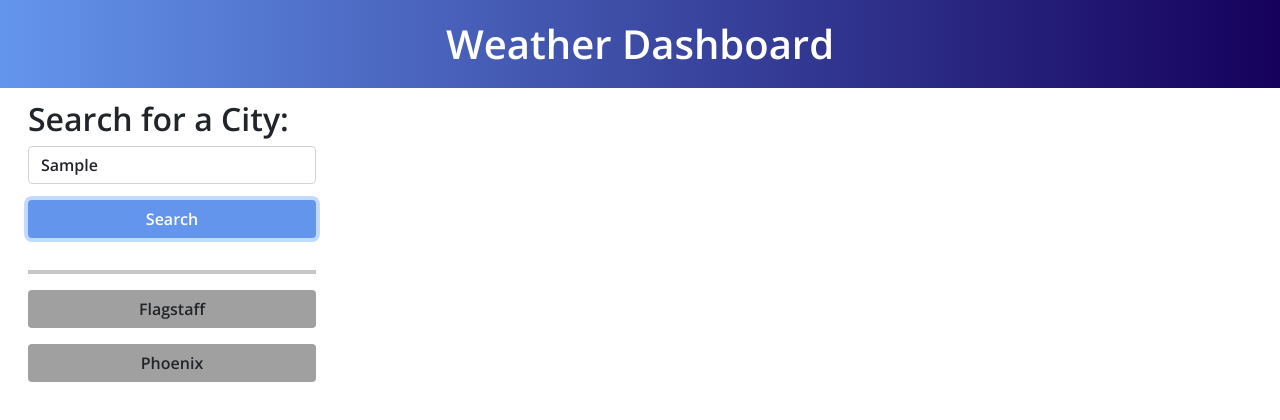
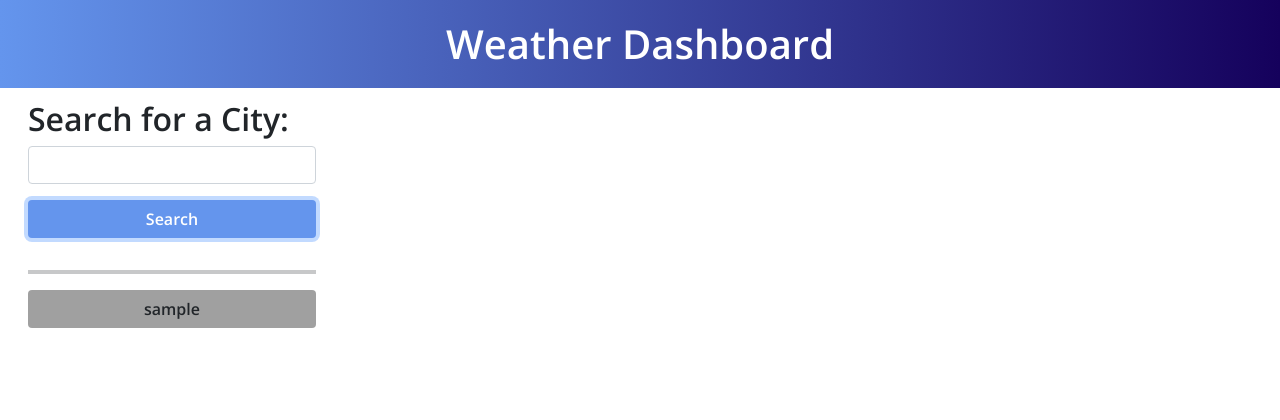
Before and after one commit to JHall-Webway/weather-dashboard, a plain HTML site: page index.html in a window 1280 px wide. Both pictures are taken after typing "Sample" into the empty fields and a click on the button "Search". Drawn offline with nearby package versions, Linux system fonts and the light colour scheme; no server answers.

Commit message:
added persistance

```diff
--- a/assets/css/style.css
+++ b/assets/css/style.css
@@ -50,14 +50,17 @@ body {
 }
 
 .uvi-moderate {
+    color: black;
     background-color: yellow;
 }
 
 .uvi-high {
+    color: black;
     background-color: orange;
 }
 
 .uvi-very-high {
+    color: black;
     background-color: red;
 }
 
--- a/assets/js/script.js
+++ b/assets/js/script.js
@@ -1,8 +1,46 @@
+var searchedCityArray = JSON.parse(localStorage.getItem("cities"));
+
+if (!searchedCityArray) {
+    searchedCityArray = [];
+    localStorage.setItem("cities", JSON.stringify(searchedCityArray))
+}
+
+function loadSearch() {
+
+    $(".city-btn").remove();
+
+    for (let i = 0; i < searchedCityArray.length; i++) {
+        $("<button>")
+            .addClass("btn city-btn mb-3")
+            .html(searchedCityArray[i])
+            .appendTo($(".saved-col"));
+    };
+
+    $(".saved-col").on("click", ".city-btn", function (event) {
+        event.preventDefault();
+        buttonCity = $(this).text().toLowerCase();
+        getCoordinates(buttonCity);
+    });
+};
+
+function buttonMaker(city) {
+    $("<button>")
+        .addClass("btn city-btn mb-3")
+        .text(city)
+        .appendTo($(".saved-col"));
+
+    searchedCityArray = searchedCityArray.filter(e => e !== city);
+
+    searchedCityArray.unshift(city);
+    localStorage.setItem("cities", JSON.stringify(searchedCityArray));
+    loadSearch();
+}
+
 function getCoordinates(city) {
     fetch("https://api.openweathermap.org/data/2.5/weather?q=" + city + "&appid=7a31f75531bd46ded33bdb3c9d2612a9")
         .then(function (response) {
             if (response.ok) {
-                return response.json()
+                return response.json();
             } else {
                 alert("ERROR")
             }
@@ -52,9 +90,9 @@ function displayWeather(current, forecast) {
     var todaysForecast = $("<div>")
         .addClass("col-12 border border-dark");
     var todayName = $("<h2>")
-        .html(current.name + " (" + date.toLocaleString() + ") <img src='http://openweathermap.org/img/wn/" + current.weather[0].icon + ".png' />");
+        .html(current.name + " (" + date.toLocaleString().split(",")[0] + ") <img src='http://openweathermap.org/img/wn/" + current.weather[0].icon + ".png' />");
     var todayTemp = $("<p>")
-        .text("Temperature: " + Math.floor(((current.main.temp - 273.15) * 9/5 + 32)) + " °F");
+        .text("Temperature: " + Math.floor(((current.main.temp - 273.15) * 9 / 5 + 32)) + " °F");
     var todayWind = $("<p>")
         .text("Wind: " + current.wind.speed + " MPH");
     var todayHum = $("<p>")
@@ -90,7 +128,7 @@ function displayWeather(current, forecast) {
         var cardIcon = $("<img src='http://openweathermap.org/img/wn/" + dayObj.weather[0].icon + ".png' />");
         var cardTemp = $("<p>")
             .addClass("card-text")
-            .text("Temp: " + Math.floor(((dayObj.temp.day - 273.15) * 9/5 + 32)) + "°F");
+            .text("Temp: " + Math.floor(((dayObj.temp.day - 273.15) * 9 / 5 + 32)) + "°F");
         var cardWind = $("<p>")
             .addClass("card-text")
             .text("Wind: " + dayObj.wind_speed + " MPH");
@@ -107,16 +145,17 @@ function displayWeather(current, forecast) {
         cardEl
             .appendTo(forecastDiv);
     }
-}
+};
 
 //Search Listeners
 $(".search-col").on("submit", function (event) {
     event.preventDefault();
-    searchTerm = $("#city-input").val().toLowerCase();
-    getCoordinates(searchTerm);
+    searchTerm = $("#city-input").val().trim().toLowerCase();
+    if (searchTerm.length != 0) {
+        getCoordinates(searchTerm);
+        buttonMaker(searchTerm);
+        $(".input-field").val("");
+    }
 });
-$(".saved-col").on("click", ".city-btn", function (event) {
-    event.preventDefault();
-    buttonCity = $(this).text().toLowerCase();
-    getCoordinates(buttonCity);
-});
+
+loadSearch();
--- a/index.html
+++ b/index.html
@@ -24,13 +24,12 @@
         <div class="col-12 col-lg-3">
             <form class="search-col">
                 <h2>Search for a City:</h2>
-                <input type="text" id="city-input" class="form-control mb-3" />
+                <input type="text" id="city-input" class="form-control mb-3 input-field" />
                 <button type="submit" id="city-input" class="btn search-btn mb-3">Search</button>
             </form>
             <hr style="height: 4px;" />
             <form class="saved-col">
-                <button class="btn city-btn mb-3" id="flagstaff">Flagstaff</button>
-                <button class="btn city-btn mb-3" id="phoenix">Phoenix</button>
+
             </form>
         </div>
         <div class="forecast-col col-12 col-lg-9">
@@ -45,7 +44,6 @@
     <script src="https://cdn.jsdelivr.net/npm/bootstrap@5.0.2/dist/js/bootstrap.bundle.min.js"
         integrity="sha384-MrcW6ZMFYlzcLA8Nl+NtUVF0sA7MsXsP1UyJoMp4YLEuNSfAP+JcXn/tWtIaxVXM"
         crossorigin="anonymous"></script>
-    <script src="https://kit.fontawesome.com/5aad14bee9.js" crossorigin="anonymous"></script>
     <script src="./assets/js/script.js"></script>
 </body>
 
```
